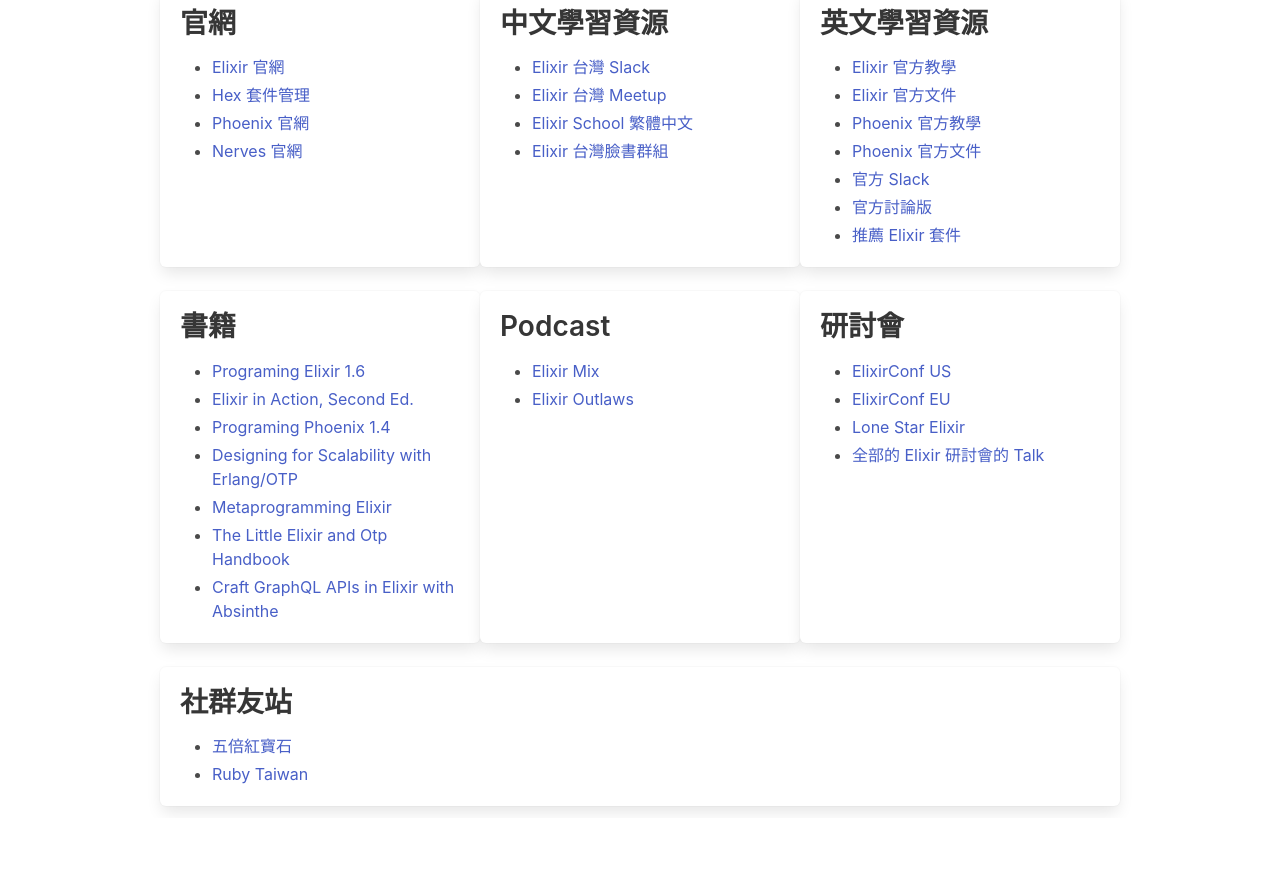
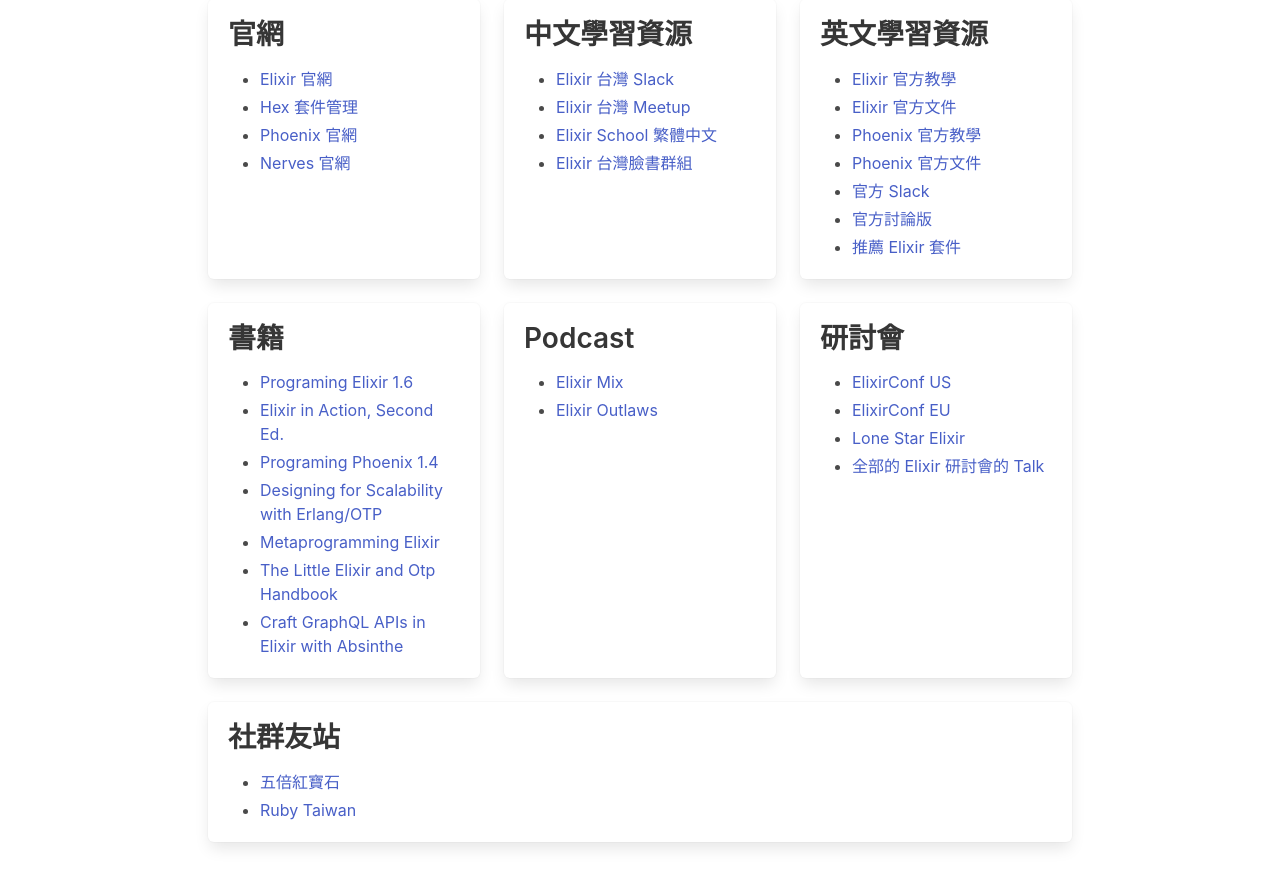
Before and after one commit to elixirtw/elixir_tw, a Gatsby site: page / in a window 1280 px wide. Shown: the part 153-1043 px from the top of the page. Before the commit the page ends 971 px from the top, so only its background shows below. Built offline with nearby package versions, Linux system fonts and the light colour scheme; Gatsby itself is replaced by a stand-in of ours.

Commit message:
Modify Html and CSS based on BULMA Doc

```diff
--- a/src/assets/stylesheets/style.scss
+++ b/src/assets/stylesheets/style.scss
@@ -4,5 +4,4 @@
 
 #header {
   background-color: $p-elixirtw;
-  margin-bottom: 2.3em;
 }
--- a/src/pages/index.js
+++ b/src/pages/index.js
@@ -8,9 +8,10 @@
   <a href={link} title={text} target="_blank" rel="noopener noreferrer">{text}</a>
 );
 
-const ChildBox = ({ items }) => (
+const Tiles = ({ items }) => (
   items.map(
     (item, index) => (
+      <div className="tile is-parent">
         <div key={index} className="tile is-child box">
           <h2>{item.title}</h2>
           <ul>
@@ -20,22 +21,28 @@
             )}
           </ul>
         </div>
+      </div>
     )
   )
 )
 
-const ParentContainer = ({ items }) => (
-  <div className="tile is-parent">
-    <ChildBox items={items} />
+const TileContainer = ({ items }) => (
+  <div className="tile">
+    <Tiles items={items} />
   </div>
 )
 
 const IndexContainer = props => (
   <div className="content">
+    <section class="section">
+      <div class="container">
         <h1>{props.title}</h1>
+      </div>
+
     <div className="tile is-ancestor is-vertical">
       {props.children}
     </div>
+    </section>
   </div>
 )
 
@@ -43,9 +50,9 @@
   <Layout>
     <SEO title="Home" keywords={[`elixir`, `taiwan`, `erlang`, `homepage`]} />
     <IndexContainer title={'Elixir |> Taiwan'}>
-      <ParentContainer items={data.slice(0, 3)} />
-      <ParentContainer items={data.slice(3, 6)} />
-      <ParentContainer items={data.slice(6, 9)} />
+      <TileContainer items={data.slice(0, 3)} />
+      <TileContainer items={data.slice(3, 6)} />
+      <TileContainer items={data.slice(6, 9)} />
     </IndexContainer>
   </Layout>
 )
```
Lines whose indentation alone changed are shown as unchanged.
